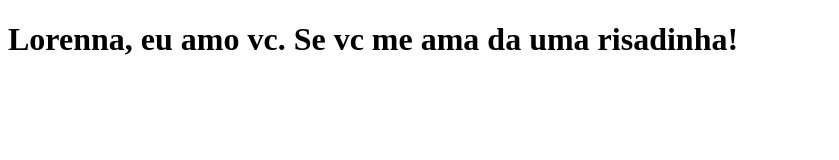
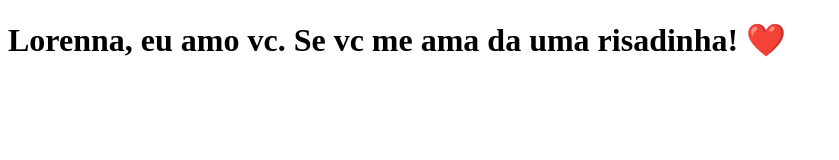
Before and after one commit to juliolouzz/clone-tabnews, a Next.js app: page / in a window 1280 px wide. Shown: the top 160 px of the page, without its empty margins (0-839 px from the left). Built offline with nearby package versions, Linux system fonts and the light colour scheme.

Commit message:
modify text

```diff
--- a/pages/index.js
+++ b/pages/index.js
@@ -1,5 +1,5 @@
 function Home() {
-    return <h1>Lorenna, eu amo vc. Se vc me ama da uma risadinha!</h1>
+    return <h1>Lorenna, eu amo vc. Se vc me ama da uma risadinha! ❤️</h1>
 }
 
 export default Home;
```
